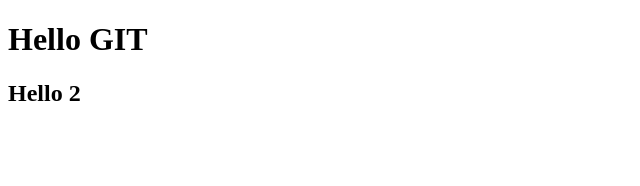
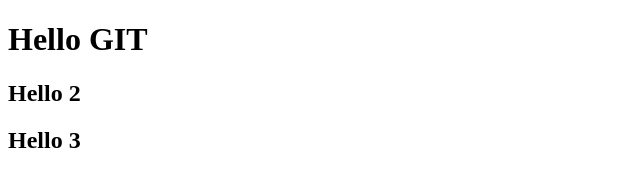
Before and after one commit to Ubaid05/example, a plain HTML site: page index.html in a window 1280 px wide. Shown: the whole page, without its empty margins (0-640 px from the left). Drawn offline with Linux system fonts and the light colour scheme.

Commit message:
new h2 was added

```diff
--- a/index.html
+++ b/index.html
@@ -6,6 +6,7 @@
 <body>
 <h1>Hello  GIT</h1>
 <h2> Hello 2 </h2>
+<h2> Hello 3 </h2>
 
 </body>
 </html>
```
